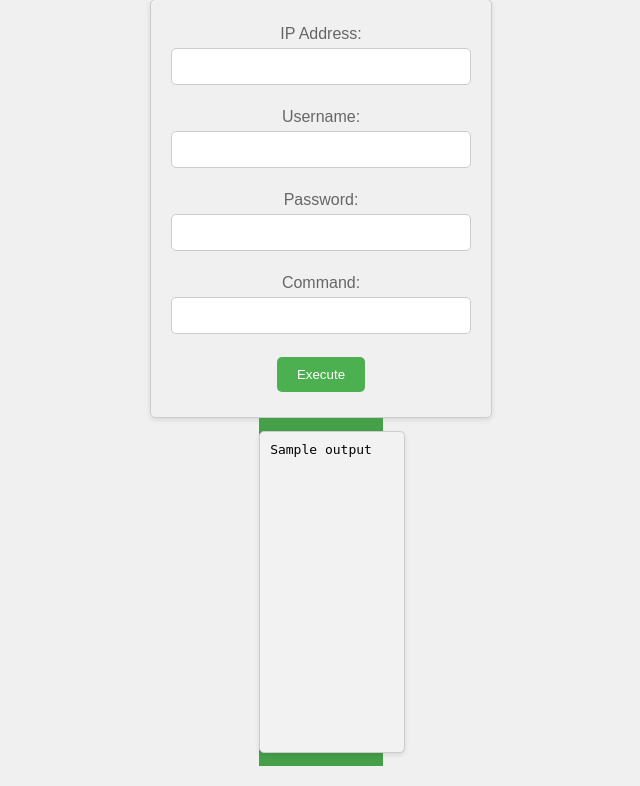
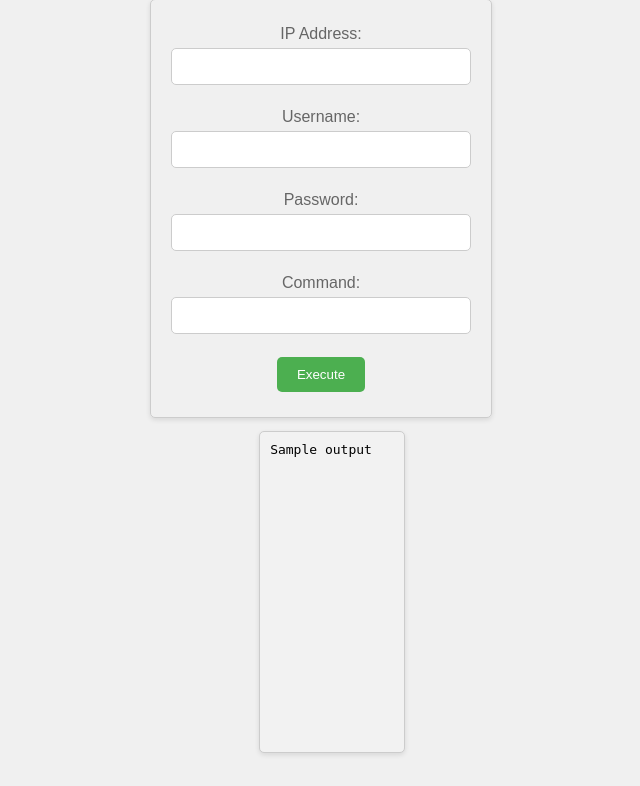
Before and after one commit to SumonPaul18/easylinux, a Flask app: template templates/index.html in a window 1280 px wide. Shown: the part 101-887 px from the top of the page, without its empty margins (319-959 px from the left). Run offline with Flask 3, Linux system fonts and the light colour scheme; the template is opened without the code that fills it: most values are stand-ins (such as "Sample title", 1, 10 or a date in 2020).

Commit message:
Update styles.css

```diff
--- a/static/styles.css
+++ b/static/styles.css
@@ -65,5 +65,4 @@ pre {
   box-shadow: 0px 2px 5px rgba(0, 0, 0, 0.1);
 }
 #output {
- background-color: #45a049;
 }
```
